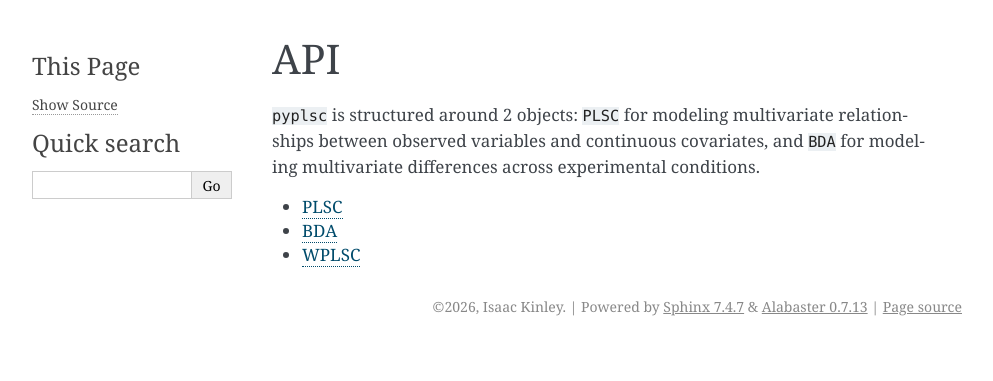
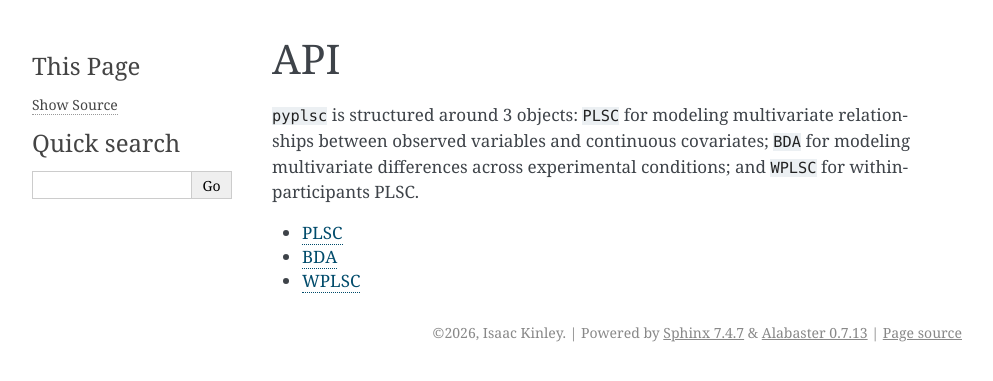
Before and after one commit to kinleyid/pyplsc, a Sphinx documentation site: the page built from docs/source/api.rst, in a window 1280 px wide. Shown: the top 381 px of the page, without its empty margins (148-1141 px from the left). Built offline with Sphinx 7.4.7, drawn with Linux system fonts in a browser that asks for light colours.

Commit message:
Update api.rst

```diff
--- a/docs/source/api.rst
+++ b/docs/source/api.rst
@@ -2,7 +2,7 @@
 API
 ===
 
-``pyplsc`` is structured around 2 objects: ``PLSC`` for modeling multivariate relationships between observed variables and continuous covariates, and ``BDA`` for modeling multivariate differences across experimental conditions.
+``pyplsc`` is structured around 3 objects: ``PLSC`` for modeling multivariate relationships between observed variables and continuous covariates; ``BDA`` for modeling multivariate differences across experimental conditions; and ``WPLSC`` for within-participants PLSC.
 
 .. toctree::
    :maxdepth: 1
```
